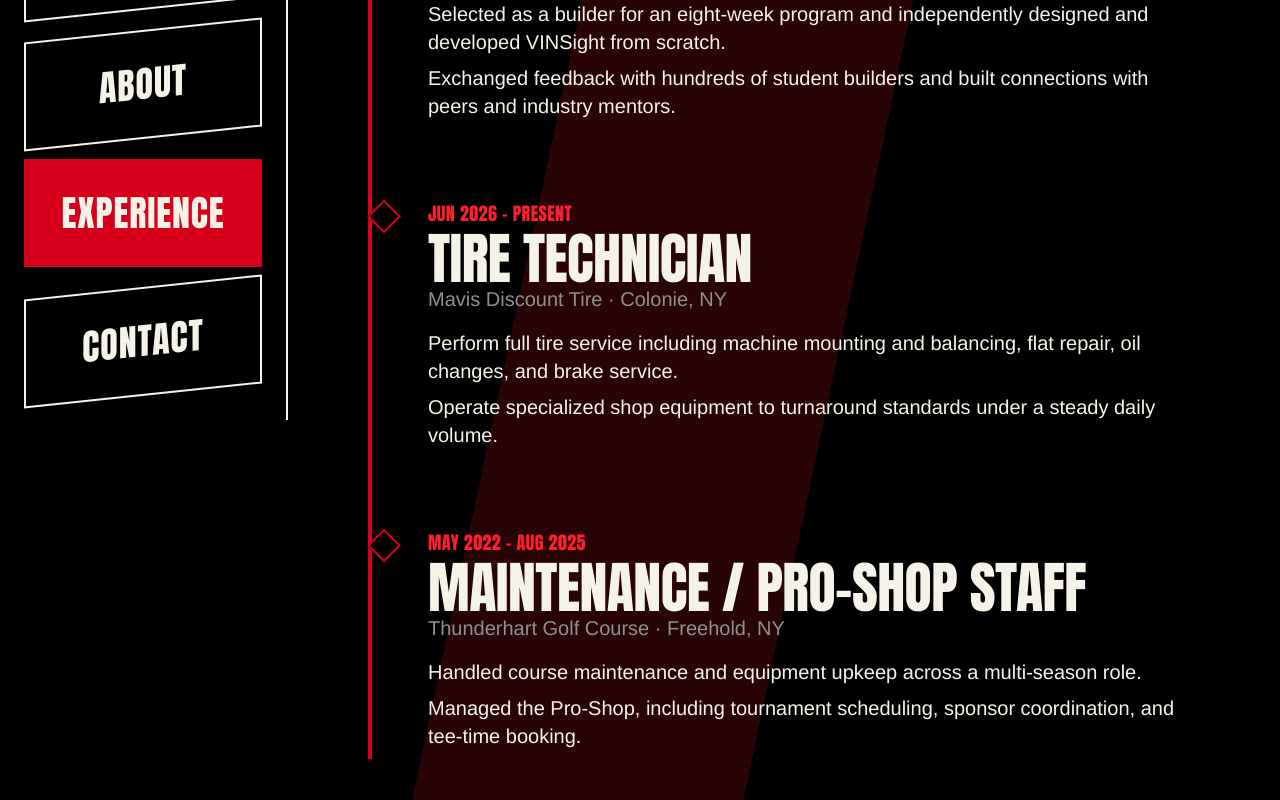
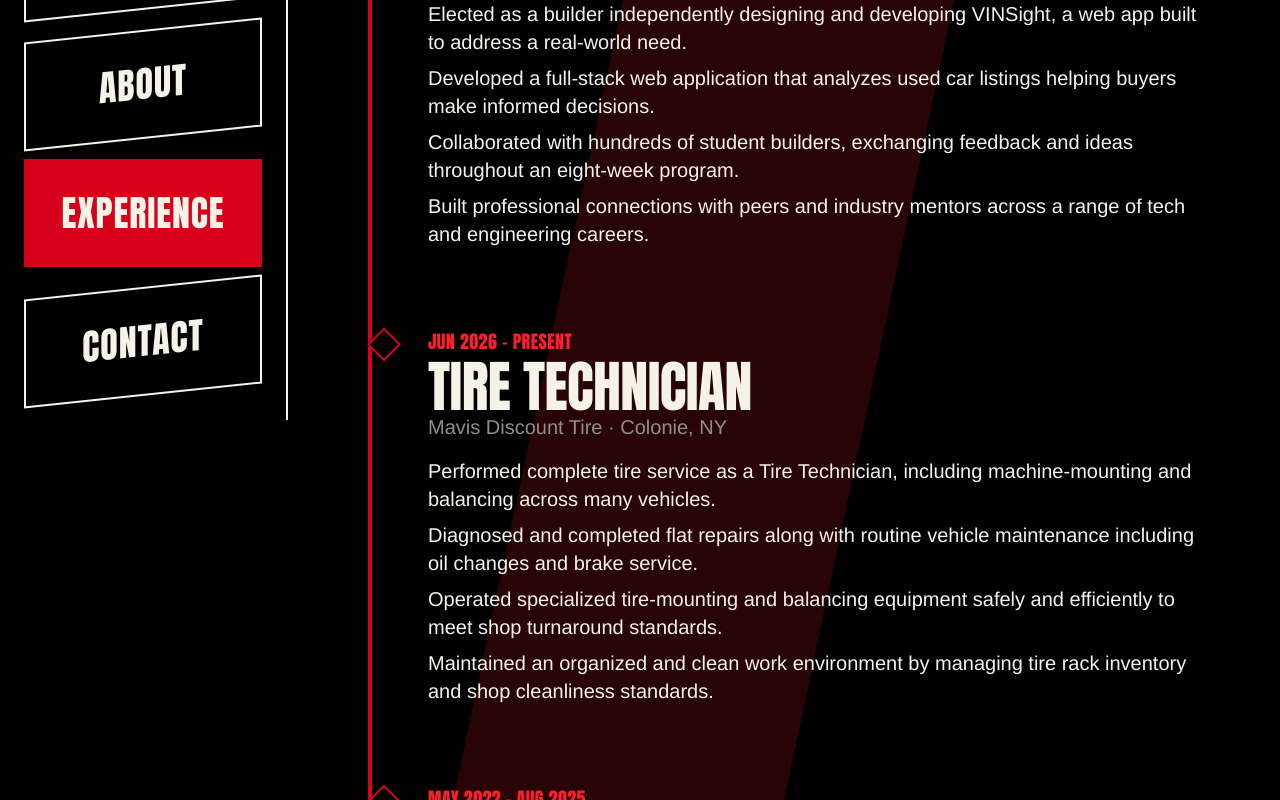
Before and after one commit to Jland2306/Jordan-Landversicht-Portfolio, a React (Vite) app: page /experience in a window 1280 px wide. Shown: the part 380-1180 px from the top of the page. Built offline with nearby package versions, Linux system fonts and the light colour scheme; a web font is replaced by a local one.

Commit message:
more profile revisiions

```diff
--- a/src/data/experience.ts
+++ b/src/data/experience.ts
@@ -12,8 +12,10 @@ export const experience: ExperienceEntry[] = [
     org: 'Hack Your Summer (Coding It Forward)',
     dates: 'Jun 2026 – Aug 2026',
     bullets: [
-      'Selected as a builder for an eight-week program and independently designed and developed VINSight from scratch.',
-      'Exchanged feedback with hundreds of student builders and built connections with peers and industry mentors.',
+      'Elected as a builder independently designing and developing VINSight, a web app built to address a real-world need.',
+      'Developed a full-stack web application that analyzes used car listings helping buyers make informed decisions.',
+      'Collaborated with hundreds of student builders, exchanging feedback and ideas throughout an eight-week program.',
+      'Built professional connections with peers and industry mentors across a range of tech and engineering careers.',
     ],
   },
   {
@@ -22,8 +24,10 @@ export const experience: ExperienceEntry[] = [
     location: 'Colonie, NY',
     dates: 'Jun 2026 – Present',
     bullets: [
-      'Perform full tire service including machine mounting and balancing, flat repair, oil changes, and brake service.',
-      'Operate specialized shop equipment to turnaround standards under a steady daily volume.',
+      'Performed complete tire service as a Tire Technician, including machine-mounting and balancing across many vehicles.',
+      'Diagnosed and completed flat repairs along with routine vehicle maintenance including oil changes and brake service.',
+      'Operated specialized tire-mounting and balancing equipment safely and efficiently to meet shop turnaround standards.',
+      'Maintained an organized and clean work environment by managing tire rack inventory and shop cleanliness standards.',
     ],
   },
   {
@@ -32,8 +36,10 @@ export const experience: ExperienceEntry[] = [
     location: 'Freehold, NY',
     dates: 'May 2022 – Aug 2025',
     bullets: [
-      'Handled course maintenance and equipment upkeep across a multi-season role.',
-      'Managed the Pro-Shop, including tournament scheduling, sponsor coordination, and tee-time booking.',
+      'Maintain course greens and fairways to guarantee optimal course beauty and customer satisfaction.',
+      'Repair and wash golf carts to uphold the high standard for the course and customers.',
+      'Restore course features by weed-whacking, mowing bunkers, removing trees, and watering where necessary.',
+      'Manage the Pro-Shop, ensuring customer satisfaction by scheduling tournaments, sponsors, and booking tee-times.',
     ],
   },
 ]
--- a/src/data/profile.ts
+++ b/src/data/profile.ts
@@ -43,12 +43,12 @@ export const profile: Profile = {
     gpa: '3.6 GPA',
     honors: [
       'Presidential Scholarship',
-      "Dean's List — Spring 2025, Fall 2025, Spring 2026",
+      "Dean's List - Spring 2025, Fall 2025, Spring 2026",
     ],
   },
   bio: [
-    "I'm a Game Design & Development student at RIT who splits time between engine work and general software engineering. Most of what I build starts as a UI problem — how a player finds the menu they need, how a recruiter finds the project they came for — and I like owning that layer end to end.",
-    "Across school teams and jam weekends I keep coming back to the same role: the person who builds the interface and the systems underneath it, from inventory screens in Unity to a full-stack risk report that talks to the Claude API. I care about shipping something a real person can use under a real deadline, not a tech demo.",
-    "Outside of class I've worked service jobs that have nothing to do with code — tire bays and golf pro-shops — and both taught me the same thing: show up, do the unglamorous part right, and the rest follows.",
+    "I'm a Game Design & Development student at RIT who splits time between engine work and general software engineering. Most of what I build starts as a UI problem, how a player finds the menu they need, and how they might interact with a certain game mechainc. I like owning that layer end to end.",
+    "Across personal projects, school teams, and game jams I always find myself coming back to the same role: the person who builds the interface and the systems underneath it, from inventory screens in Unity to a full-stack risk report website. I care about creating something that will be intuitive and beneficial to a user.",
+    "Outside of class I've worked service jobs that have nothing to do with code, tire shops and golf courses. These jobs have allowed me to develop a various set of skills unique to others and an unparallel work ethic.",
   ],
 }
```
